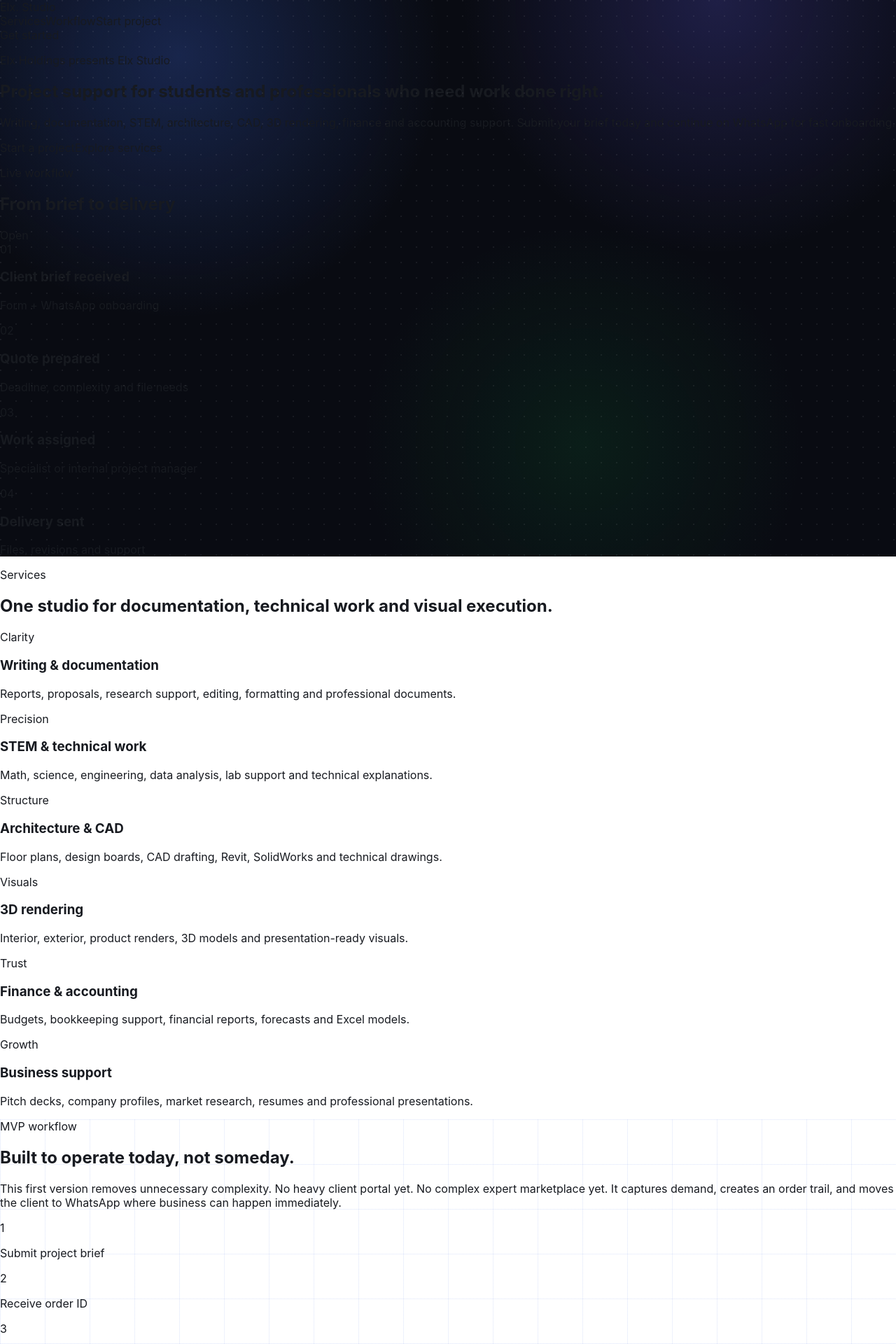
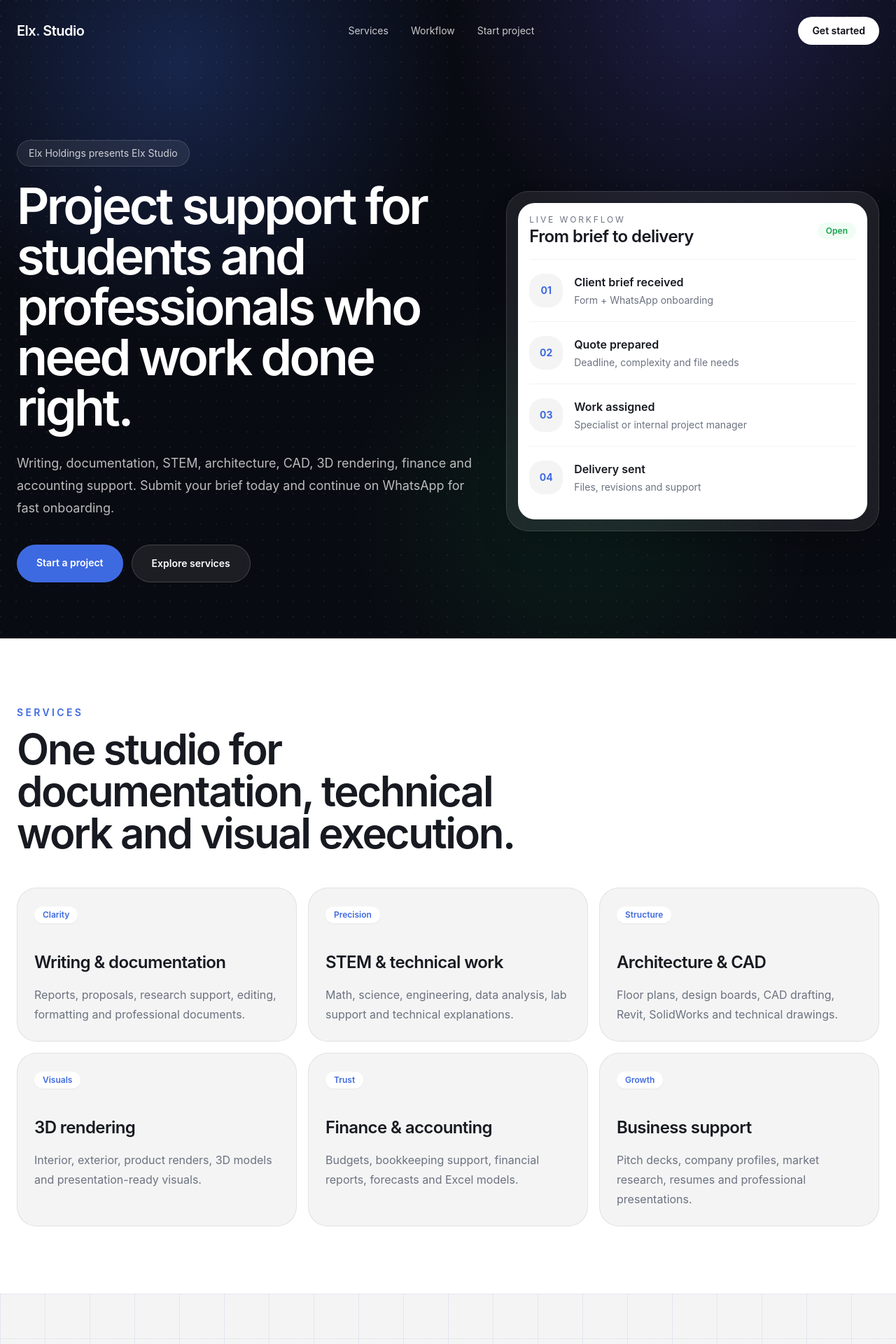
Before and after one commit to elxholdings/elxstudios, a Next.js app: page / in a window 1280 px wide. Shown: the top 1920 px of the page at 70% size. Built offline with nearby package versions, Linux system fonts and the light colour scheme.

Commit message:
Fix missing Tailwind styles

```diff
--- a/app/globals.css
+++ b/app/globals.css
@@ -1,3 +1,7 @@
+@tailwind base;
+@tailwind components;
+@tailwind utilities;
+
 :root {
   --bg: #ffffff;
   --surface: #f4f4f4;
--- a/app/page.tsx
+++ b/app/page.tsx
@@ -69,7 +69,7 @@
         <div className="noise" />
         <nav className="relative z-10 mx-auto flex max-w-7xl items-center justify-between px-6 py-6">
           <a href="#top" className="text-xl font-semibold tracking-tight">Elx<span className="text-[#8EA5FF]">.</span> Studio</a>
-          <div className="hidden items-center gap-8 text-sm text-white/78 md:flex">
+          <div className="hidden items-center gap-8 text-sm text-white/[0.78] md:flex">
             <a href="#services">Services</a>
             <a href="#workflow">Workflow</a>
             <a href="#start">Start project</a>
@@ -79,20 +79,20 @@
 
         <div id="top" className="relative z-10 mx-auto grid max-w-7xl gap-12 px-6 pb-20 pt-20 md:grid-cols-[1.1fr_.9fr] md:items-center md:pt-28">
           <div>
-            <p className="mb-5 inline-flex rounded-full border border-white/15 bg-white/8 px-4 py-2 text-sm text-white/78 backdrop-blur">Elx Holdings presents Elx Studio</p>
+            <p className="mb-5 inline-flex rounded-full border border-white/[0.15] bg-white/[0.08] px-4 py-2 text-sm text-white/[0.78] backdrop-blur">Elx Holdings presents Elx Studio</p>
             <h1 className="max-w-4xl text-5xl font-semibold leading-[.97] tracking-[-0.05em] md:text-7xl">
               Project support for students and professionals who need work done right.
             </h1>
-            <p className="mt-7 max-w-2xl text-lg leading-8 text-white/72">
+            <p className="mt-7 max-w-2xl text-lg leading-8 text-white/[0.72]">
               Writing, documentation, STEM, architecture, CAD, 3D rendering, finance and accounting support. Submit your brief today and continue on WhatsApp for fast onboarding.
             </p>
             <div className="mt-9 flex flex-col gap-3 sm:flex-row">
               <a href="#start" className="rounded-full bg-elx-blue px-7 py-4 text-center text-sm font-semibold text-white transition hover:brightness-95">Start a project</a>
-              <a href="#services" className="rounded-full border border-white/18 bg-white/8 px-7 py-4 text-center text-sm font-semibold text-white backdrop-blur transition hover:bg-white/12">Explore services</a>
+              <a href="#services" className="rounded-full border border-white/[0.18] bg-white/[0.08] px-7 py-4 text-center text-sm font-semibold text-white backdrop-blur transition hover:bg-white/[0.12]">Explore services</a>
             </div>
           </div>
 
-          <div className="rounded-[2rem] border border-white/12 bg-white/8 p-4 shadow-2xl backdrop-blur-xl">
+          <div className="rounded-[2rem] border border-white/[0.12] bg-white/[0.08] p-4 shadow-2xl backdrop-blur-xl">
             <div className="rounded-[1.5rem] bg-white p-4 text-elx-ink">
               <div className="flex items-center justify-between border-b border-black/5 pb-4">
                 <div>
@@ -128,7 +128,7 @@
           </div>
           <div className="grid gap-4 md:grid-cols-3">
             {serviceCards.map((card) => (
-              <article key={card.title} className="group rounded-[1.75rem] border border-black/8 bg-elx-fog p-6 transition hover:-translate-y-1 hover:bg-white hover:shadow-elx-soft">
+              <article key={card.title} className="group rounded-[1.75rem] border border-black/[0.08] bg-elx-fog p-6 transition hover:-translate-y-1 hover:bg-white hover:shadow-elx-soft">
                 <span className="mb-10 inline-flex rounded-full bg-white px-3 py-1 text-xs font-semibold text-elx-blue shadow-sm">{card.tag}</span>
                 <h3 className="text-2xl font-semibold tracking-tight">{card.title}</h3>
                 <p className="mt-4 leading-7 text-elx-muted">{card.desc}</p>
@@ -144,13 +144,13 @@
             <div>
               <p className="mb-3 text-sm font-semibold uppercase tracking-[.24em] text-[#8EA5FF]">MVP workflow</p>
               <h2 className="text-4xl font-semibold tracking-[-0.04em] md:text-5xl">Built to operate today, not someday.</h2>
-              <p className="mt-5 text-lg leading-8 text-white/68">This first version removes unnecessary complexity. No heavy client portal yet. No complex expert marketplace yet. It captures demand, creates an order trail, and moves the client to WhatsApp where business can happen immediately.</p>
+              <p className="mt-5 text-lg leading-8 text-white/[0.68]">This first version removes unnecessary complexity. No heavy client portal yet. No complex expert marketplace yet. It captures demand, creates an order trail, and moves the client to WhatsApp where business can happen immediately.</p>
             </div>
             <div className="grid gap-3">
               {['Submit project brief', 'Receive order ID', 'Continue onboarding on WhatsApp', 'Admin quotes and collects payment manually', 'Work is delivered through WhatsApp, email or secure file link'].map((step, index) => (
-                <div key={step} className="flex items-center gap-4 rounded-2xl border border-white/10 bg-white/6 p-4">
+                <div key={step} className="flex items-center gap-4 rounded-2xl border border-white/10 bg-white/[0.06] p-4">
                   <span className="flex h-9 w-9 shrink-0 items-center justify-center rounded-full bg-white text-sm font-bold text-elx-midnight">{index + 1}</span>
-                  <p className="text-white/82">{step}</p>
+                  <p className="text-white/[0.82]">{step}</p>
                 </div>
               ))}
             </div>
@@ -170,7 +170,7 @@
             </div>
           </div>
 
-          <form onSubmit={submitProject} className="rounded-[2rem] border border-black/8 bg-white p-5 shadow-elx-soft md:p-8">
+          <form onSubmit={submitProject} className="rounded-[2rem] border border-black/[0.08] bg-white p-5 shadow-elx-soft md:p-8">
             <div className="grid gap-4 md:grid-cols-2">
               <label className="block">
                 <span className="text-sm font-semibold">Full name</span>
@@ -223,7 +223,7 @@
         </div>
       </section>
 
-      <footer className="border-t border-black/8 bg-white px-6 py-10 text-sm text-elx-muted">
+      <footer className="border-t border-black/[0.08] bg-white px-6 py-10 text-sm text-elx-muted">
         <div className="mx-auto flex max-w-7xl flex-col gap-4 md:flex-row md:items-center md:justify-between">
           <p>© {year} Elx Holdings. Elx Studio is a project support platform.</p>
           <div className="flex flex-wrap gap-5">
```
